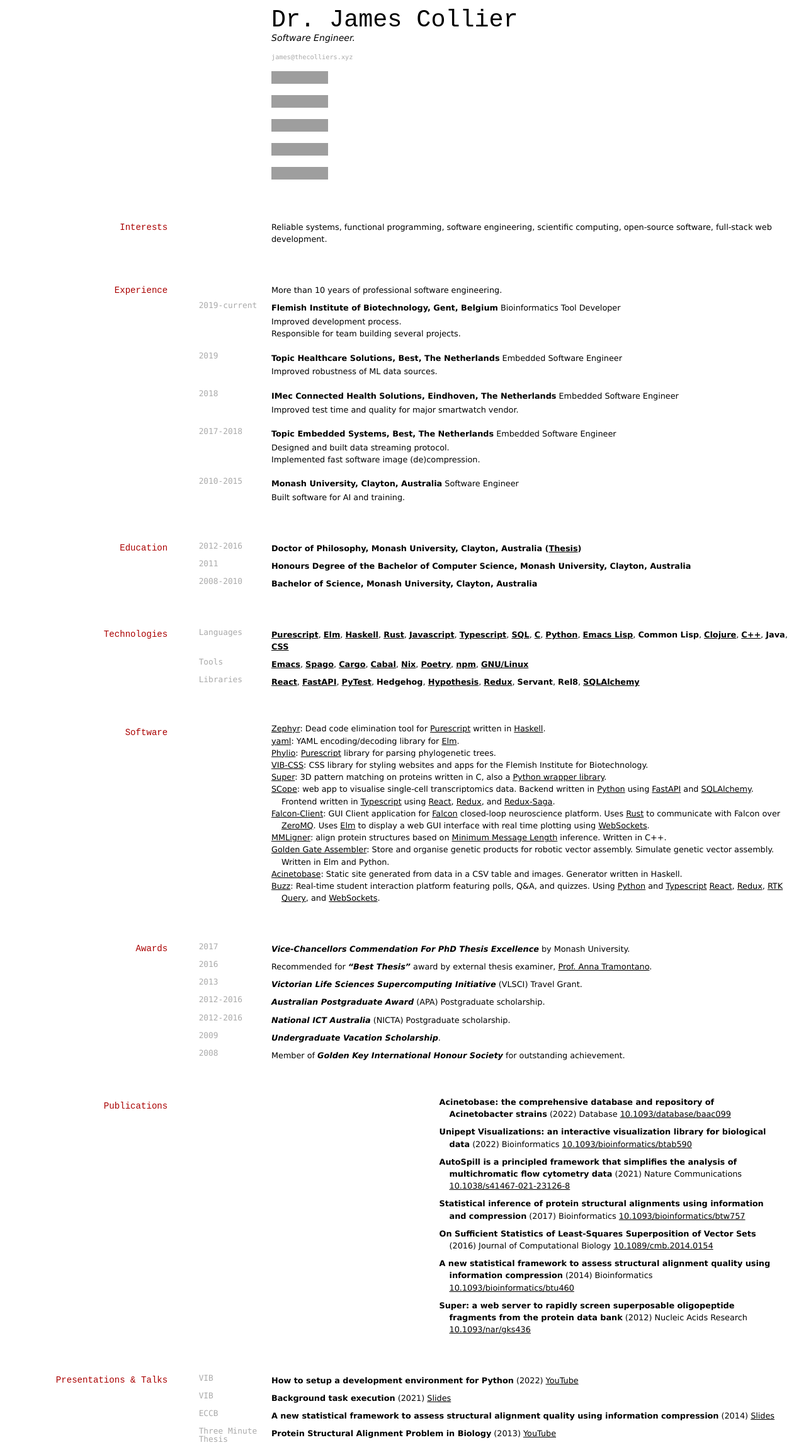
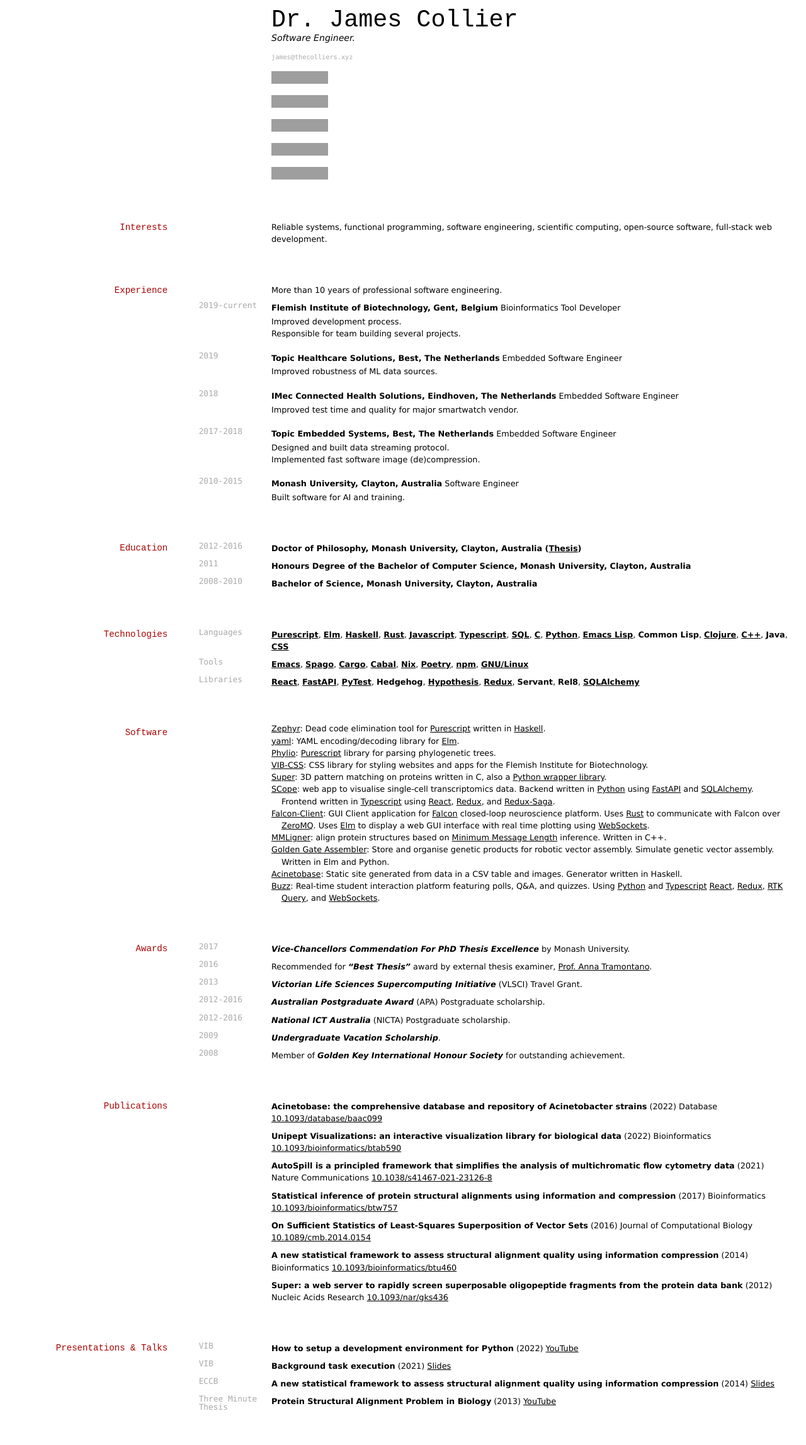
Before and after one commit to MaybeJustJames/jhc-at-home.github.io, a Jekyll site: the page built from index.md, in a window 1280 px wide. Shown: the whole page at 63% size. Built offline with Jekyll 4.4.1, drawn with Linux system fonts in a browser that asks for light colours; after the commit the page ends 2243 px from its top, so only the background shows below that; grey boxes are pictures that could not be loaded.

Commit message:
Hopefully fix the formatting a bit

```diff
--- a/index.md
+++ b/index.md
@@ -126,25 +126,25 @@ Member of _Golden Key International Honour Society_ for outstanding achievement.
 ## Publications
 
 
-* **Acinetobase: the comprehensive database and repository of Acinetobacter strains** (2022) Database
+**Acinetobase: the comprehensive database and repository of Acinetobacter strains** (2022) Database
 [10.1093/database/baac099](https://doi.org/10.1093/database/baac099)
 
-* **Unipept Visualizations: an interactive visualization library for biological data** (2022) Bioinformatics
+**Unipept Visualizations: an interactive visualization library for biological data** (2022) Bioinformatics
 [10.1093/bioinformatics/btab590](https://doi.org/10.1093/bioinformatics/btab590)
 
-* **AutoSpill is a principled framework that simplifies the analysis of multichromatic flow cytometry data** (2021) Nature Communications
+**AutoSpill is a principled framework that simplifies the analysis of multichromatic flow cytometry data** (2021) Nature Communications
 [10.1038/s41467-021-23126-8](https://doi.org/10.1038/s41467-021-23126-8)
 
-* **Statistical inference of protein structural alignments using information and compression** (2017) Bioinformatics
+**Statistical inference of protein structural alignments using information and compression** (2017) Bioinformatics
 [10.1093/bioinformatics/btw757](https://doi.org/10.1093/bioinformatics/btw757)
 
-* **On Sufficient Statistics of Least-Squares Superposition of Vector Sets** (2016) Journal of Computational Biology
+**On Sufficient Statistics of Least-Squares Superposition of Vector Sets** (2016) Journal of Computational Biology
 [10.1089/cmb.2014.0154](https://doi.org/10.1089/cmb.2014.0154)
 
-* **A new statistical framework to assess structural alignment quality using information compression** (2014) Bioinformatics
+**A new statistical framework to assess structural alignment quality using information compression** (2014) Bioinformatics
 [10.1093/bioinformatics/btu460](https://doi.org/10.1093/bioinformatics/btu460)
 
-* **Super: a web server to rapidly screen superposable oligopeptide fragments from the protein data bank** (2012) Nucleic Acids Research
+**Super: a web server to rapidly screen superposable oligopeptide fragments from the protein data bank** (2012) Nucleic Acids Research
 [10.1093/nar/gks436](https://doi.org/10.1093/nar/gks436)
 
 
```
